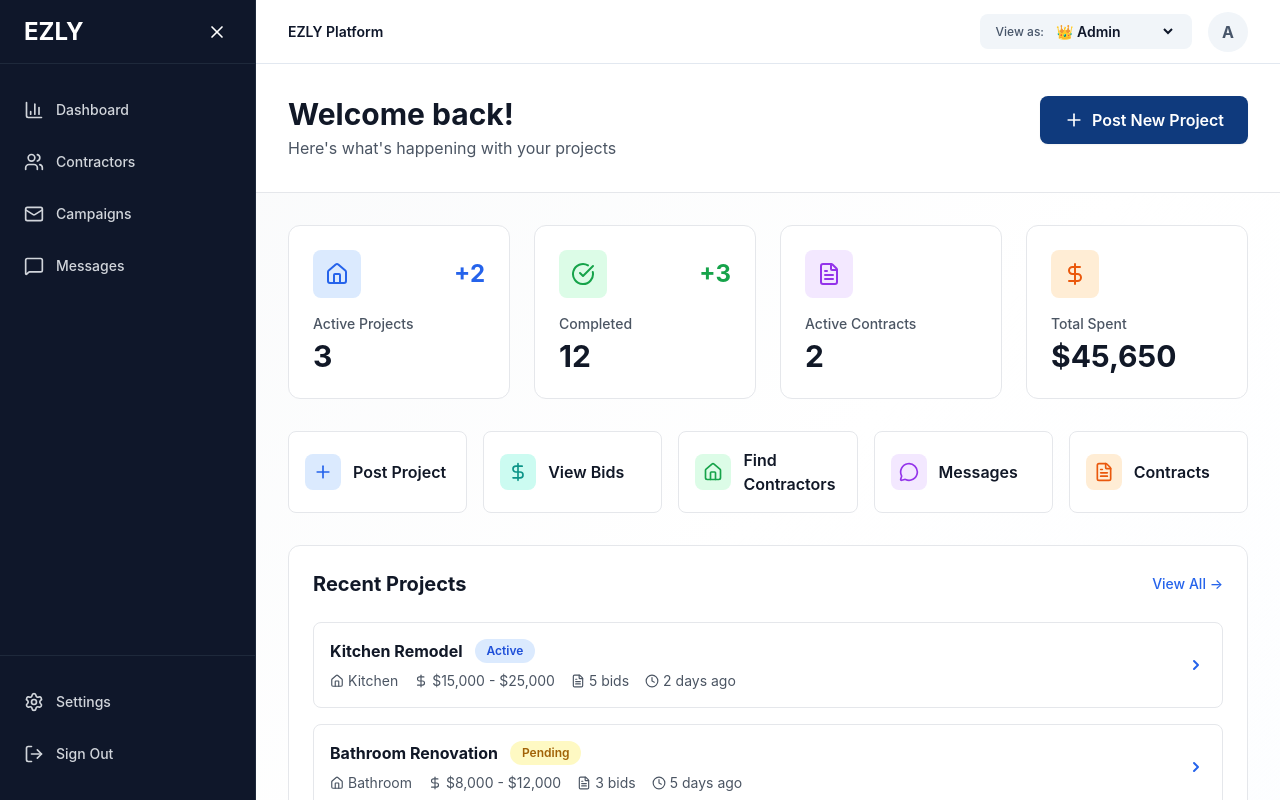
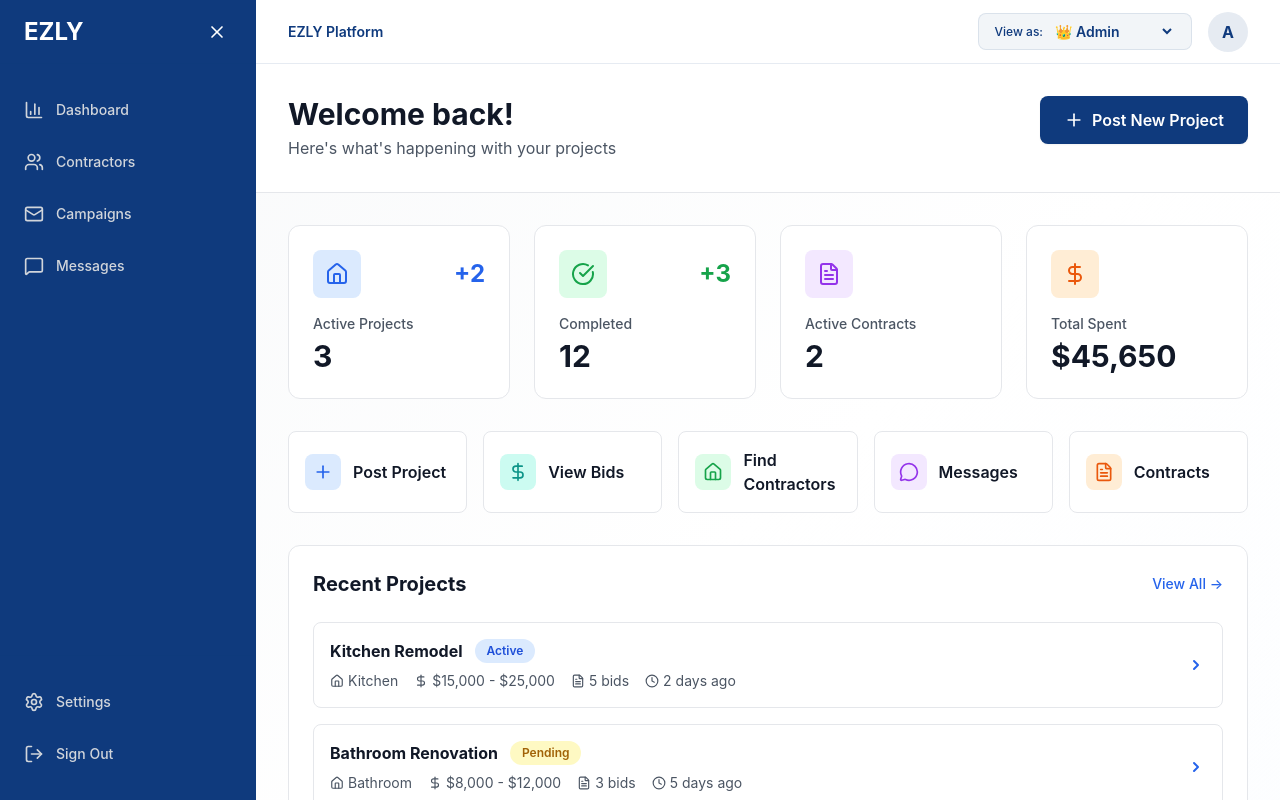
Before and after one commit to bpnelsen/ezly-dashboard, a Next.js app: page /dashboard/homeowner in a window 1280 px wide. Built offline with nearby package versions, Linux system fonts and the light colour scheme; no server answers.

Commit message:
Apply Navy & Teal branding to dashboard sidebar and top bar

```diff
--- a/app/dashboard/layout.tsx
+++ b/app/dashboard/layout.tsx
@@ -103,11 +103,11 @@ export default function DashboardLayout({
   return (
     <div className="flex h-screen bg-white">
       {/* Sidebar */}
-      <div className={`${sidebarOpen ? 'w-64' : 'w-20'} bg-slate-900 text-white transition-all duration-300 flex flex-col border-r border-slate-800`}>
+      <div className={`${sidebarOpen ? 'w-64' : 'w-20'} bg-ezly-navy text-white transition-all duration-300 flex flex-col border-r border-ezly-navy/50`}>
         {/* Logo */}
-        <div className="h-16 flex items-center justify-between px-6 border-b border-slate-800">
+        <div className="h-16 flex items-center justify-between px-6 border-b border-ezly-navy/50">
           {sidebarOpen && <span className="text-2xl font-bold">EZLY</span>}
-          <button onClick={() => setSidebarOpen(!sidebarOpen)} className="p-1 hover:bg-slate-800 rounded">
+          <button onClick={() => setSidebarOpen(!sidebarOpen)} className="p-1 hover:bg-ezly-navy/80 rounded">
             {sidebarOpen ? <X size={20} /> : <Menu size={20} />}
           </button>
         </div>
@@ -118,7 +118,7 @@ export default function DashboardLayout({
             <Link
               key={item.name}
               href={item.href}
-              className="flex items-center gap-3 px-3 py-3 rounded-lg text-gray-300 hover:bg-slate-800 hover:text-white transition group"
+              className="flex items-center gap-3 px-3 py-3 rounded-lg text-gray-300 hover:bg-ezly-teal/20 hover:text-white transition group"
             >
               <item.icon size={20} />
               {sidebarOpen && <span className="text-sm font-medium group-hover:text-white">{item.name}</span>}
@@ -127,12 +127,12 @@ export default function DashboardLayout({
         </nav>
 
         {/* Bottom Navigation */}
-        <nav className="px-3 py-6 border-t border-slate-800 space-y-2">
+        <nav className="px-3 py-6 border-t border-ezly-navy/50 space-y-2">
           {bottomNavigation.map((item) => (
             <Link
               key={item.name}
               href={item.href}
-              className="flex items-center gap-3 px-3 py-3 rounded-lg text-gray-300 hover:bg-slate-800 hover:text-white transition"
+              className="flex items-center gap-3 px-3 py-3 rounded-lg text-gray-300 hover:bg-ezly-teal/20 hover:text-white transition"
             >
               <item.icon size={20} />
               {sidebarOpen && <span className="text-sm font-medium">{item.name}</span>}
@@ -143,7 +143,7 @@ export default function DashboardLayout({
               await supabase.auth.signOut()
               window.location.href = '/login'
             }}
-            className="w-full flex items-center gap-3 px-3 py-3 rounded-lg text-gray-300 hover:bg-slate-800 hover:text-white transition"
+            className="w-full flex items-center gap-3 px-3 py-3 rounded-lg text-gray-300 hover:bg-ezly-teal/20 hover:text-white transition"
           >
             <LogOut size={20} />
             {sidebarOpen && <span className="text-sm font-medium">Sign Out</span>}
@@ -154,19 +154,19 @@ export default function DashboardLayout({
       {/* Main Content */}
       <div className="flex-1 flex flex-col overflow-hidden">
         {/* Top Bar */}
-        <div className="h-16 bg-white border-b border-slate-200 flex items-center justify-between px-8">
+        <div className="h-16 bg-white border-b border-ezly-navy/10 flex items-center justify-between px-8">
           <div>
-            <h2 className="text-slate-900 text-sm font-semibold">EZLY Platform</h2>
+            <h2 className="text-ezly-navy text-sm font-semibold">EZLY Platform</h2>
           </div>
           <div className="flex items-center gap-4">
             {/* Admin Role Switcher */}
             {isAdmin && (
-              <div className="flex items-center gap-2 px-4 py-2 bg-slate-100 rounded-lg">
-                <span className="text-xs font-medium text-slate-600">View as:</span>
+              <div className="flex items-center gap-2 px-4 py-2 bg-ezly-navy/5 rounded-lg border border-ezly-navy/10">
+                <span className="text-xs font-medium text-ezly-navy">View as:</span>
                 <select
                   value={viewingAsRole}
                   onChange={(e) => switchViewAs(e.target.value)}
-                  className="text-sm font-semibold text-slate-900 bg-transparent border-none focus:outline-none cursor-pointer"
+                  className="text-sm font-semibold text-ezly-navy bg-transparent border-none focus:outline-none cursor-pointer"
                 >
                   <option value="admin">👑 Admin</option>
                   <option value="homeowner">🏠 Homeowner</option>
@@ -174,7 +174,7 @@ export default function DashboardLayout({
                 </select>
               </div>
             )}
-            <button className="w-10 h-10 rounded-full bg-slate-100 flex items-center justify-center text-slate-600 font-bold hover:bg-slate-200 transition">
+            <button className="w-10 h-10 rounded-full bg-ezly-navy/10 flex items-center justify-center text-ezly-navy font-bold hover:bg-ezly-navy/20 transition">
               A
             </button>
           </div>
```
